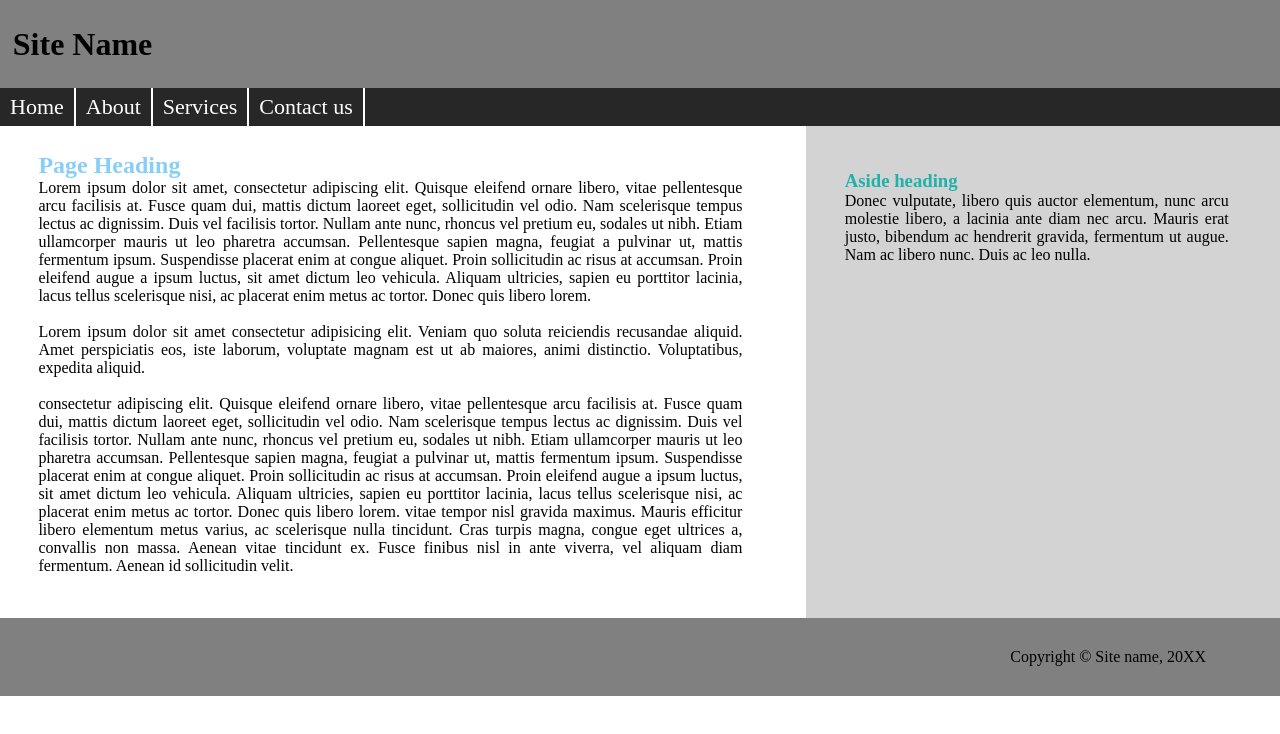
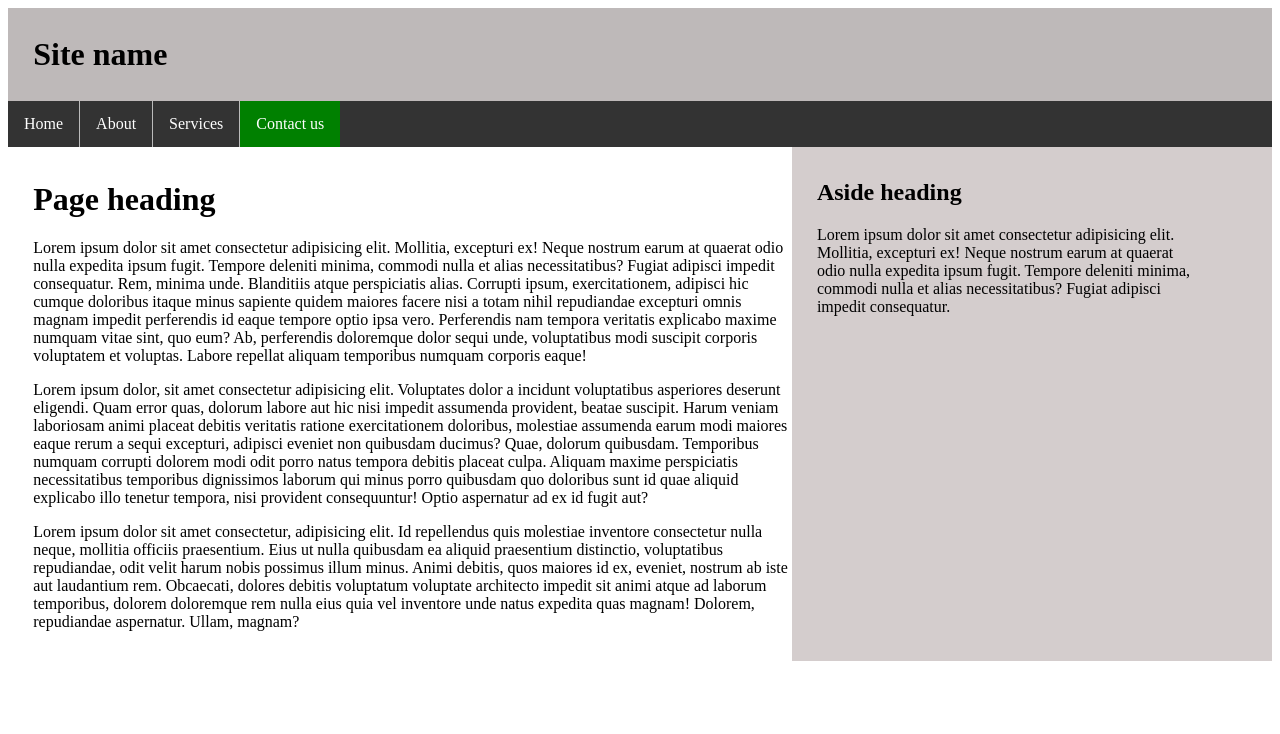
Before and after one commit to sawanyadav1925/template2, a plain HTML site: page src/index.html in a window 1280 px wide. Drawn offline with Linux system fonts and the light colour scheme.

Commit message:
first commit

```diff
--- a/src/index.html
+++ b/src/index.html
@@ -1,95 +1,47 @@
 <!DOCTYPE html>
-<html lang="en">
+<html>
+    <head>
+<title>template2</title>
+<link rel="stylesheet" href="style.css">
 
-<head>
-    <meta charset="UTF-8">
-    <meta http-equiv="X-UA-Compatible" content="IE=edge">
-    <meta name="viewport" content="width=device-width, initial-scale=1.0">
-    <title>Template 2</title>
-    <link rel="stylesheet" href="style.css">
+
     </head>
+    <body>
+        <div id="site">
+            <h1>Site name</h1>
 
-<body>
 
-    <div id="wrapper">
-        <div id="header">
-            <h1>Site Name</h1>
-            <nav>
+        </div>
         <ul>
-                    <a href="#" class="nav-link">
-                        <li> Home</li>
-                    </a>
-                    <a href="#" class="nav-link">
-                        <li>About</li>
-                    </a>
-                    <a href="#" class="nav-link">
-                        <li>Services</li>
-                    </a>
-                    <a href="#" class="nav-link">
-                        <li>Contact us</li>
-                    </a>
+            <li><a href="#">Home</a></li>
+            <li><a href="#">About</a></li>
+            <li><a href="#">Services</a></li>
+            <li><a id="contact" href="#">Contact us</a></li>
         </ul>
-            </nav>
+
+        <div >
+
+            <div  id=heading >
+
+                <h1 class="headings-color" >Page heading</h1>
+
+                <p class="para">Lorem ipsum dolor sit amet consectetur adipisicing elit. Mollitia, excepturi ex! Neque nostrum earum at quaerat odio nulla expedita ipsum fugit. Tempore deleniti minima, commodi nulla et alias necessitatibus? Fugiat adipisci impedit consequatur. Rem, minima unde. Blanditiis atque perspiciatis alias. Corrupti ipsum, exercitationem, adipisci hic cumque doloribus itaque minus sapiente quidem maiores facere nisi a totam nihil repudiandae excepturi omnis magnam impedit perferendis id eaque tempore optio ipsa vero. Perferendis nam tempora veritatis explicabo maxime numquam vitae sint, quo eum? Ab, perferendis doloremque dolor sequi unde, voluptatibus modi suscipit corporis voluptatem et voluptas. Labore repellat aliquam temporibus numquam corporis eaque!</ex></p>
+
+                <p class="para">Lorem ipsum dolor, sit amet consectetur adipisicing elit. Voluptates dolor a incidunt voluptatibus asperiores deserunt eligendi. Quam error quas, dolorum labore aut hic nisi impedit assumenda provident, beatae suscipit. Harum veniam laboriosam animi placeat debitis veritatis ratione exercitationem doloribus, molestiae assumenda earum modi maiores eaque rerum a sequi excepturi, adipisci eveniet non quibusdam ducimus? Quae, dolorum quibusdam. Temporibus numquam corrupti dolorem modi odit porro natus tempora debitis placeat culpa. Aliquam maxime perspiciatis necessitatibus temporibus dignissimos laborum qui minus porro quibusdam quo doloribus sunt id quae aliquid explicabo illo tenetur tempora, nisi provident consequuntur! Optio aspernatur ad ex id fugit aut?</p>
+
+                <p class="para">Lorem ipsum dolor sit amet consectetur, adipisicing elit. Id repellendus quis molestiae inventore consectetur nulla neque, mollitia officiis praesentium. Eius ut nulla quibusdam ea aliquid praesentium distinctio, voluptatibus repudiandae, odit velit harum nobis possimus illum minus. Animi debitis, quos maiores id ex, eveniet, nostrum ab iste aut laudantium rem. Obcaecati, dolores debitis voluptatum voluptate architecto impedit sit animi atque ad laborum temporibus, dolorem doloremque rem nulla eius quia vel inventore unde natus expedita quas magnam! Dolorem, repudiandae aspernatur. Ullam, magnam?</p>
             </div>
 
-        <div id="main">
-            <div id="content">
-                <h2>Page Heading</h2>
 
+            <div id="aside-head">
+             <h2 class="headings-color">Aside heading</h2>
              <p>
-                    Lorem ipsum dolor sit amet, consectetur adipiscing elit. Quisque eleifend ornare libero, vitae
-                    pellentesque arcu facilisis at. Fusce quam dui, mattis dictum laoreet eget, sollicitudin vel odio.
-                    Nam scelerisque tempus lectus ac dignissim. Duis vel facilisis tortor. Nullam ante nunc, rhoncus vel
-                    pretium eu, sodales ut nibh. Etiam ullamcorper mauris ut leo pharetra accumsan. Pellentesque sapien
-                    magna, feugiat a pulvinar ut, mattis fermentum ipsum. Suspendisse placerat enim at congue aliquet.
-                    Proin sollicitudin ac risus at accumsan. Proin eleifend augue a ipsum luctus, sit amet dictum leo
-                    vehicula. Aliquam ultricies, sapien eu porttitor lacinia, lacus tellus scelerisque nisi, ac placerat
-                    enim metus ac tortor. Donec quis libero lorem.
-                </p>
-                <br>
-                <p>
-                    Lorem ipsum dolor sit amet consectetur adipisicing elit. Veniam quo soluta reiciendis recusandae
-                    aliquid. Amet perspiciatis eos, iste laborum, voluptate magnam est ut ab maiores, animi distinctio.
-                    Voluptatibus, expedita aliquid.
-                </p>
-                <br>
-                <p>
-                    consectetur adipiscing elit. Quisque eleifend ornare libero, vitae
-                    pellentesque arcu facilisis at. Fusce quam dui, mattis dictum laoreet eget, sollicitudin vel odio.
-                    Nam scelerisque tempus lectus ac dignissim. Duis vel facilisis tortor. Nullam ante nunc, rhoncus vel
-                    pretium eu, sodales ut nibh. Etiam ullamcorper mauris ut leo pharetra accumsan. Pellentesque sapien
-                    magna, feugiat a pulvinar ut, mattis fermentum ipsum. Suspendisse placerat enim at congue aliquet.
-                    Proin sollicitudin ac risus at accumsan. Proin eleifend augue a ipsum luctus, sit amet dictum leo
-                    vehicula. Aliquam ultricies, sapien eu porttitor lacinia, lacus tellus scelerisque nisi, ac placerat
-                    enim metus ac tortor. Donec quis libero lorem.
-                    vitae tempor nisl gravida maximus. Mauris efficitur libero elementum metus varius, ac
-                    scelerisque nulla tincidunt. Cras turpis magna, congue eget ultrices a, convallis non massa. Aenean
-                    vitae tincidunt ex. Fusce finibus nisl in ante viverra, vel aliquam diam fermentum. Aenean id
-                    sollicitudin velit.
-                </p>
-                <br>
-            </div>
-            <br>
-
-
-            <div id="sidebar">
-                <h3> Aside heading</h3>
-                <p>
-                    Donec vulputate, libero quis auctor elementum, nunc arcu molestie libero, a lacinia ante diam nec
-                    arcu. Mauris erat justo, bibendum ac hendrerit gravida, fermentum ut augue. Nam ac libero nunc. Duis
-                    ac leo nulla.
-                </p>
-            </div>
-
-        </div>
-
-        <div id="footer">
-            <p>
-                Copyright &copy; Site name, 20XX
+             Lorem ipsum dolor sit amet consectetur adipisicing elit. Mollitia, excepturi ex! Neque nostrum earum at quaerat odio nulla expedita ipsum fugit. Tempore deleniti minima, commodi nulla et alias necessitatibus? Fugiat adipisci impedit consequatur.
         </p>
          </div>
         </div>
 
+
+
     </body>
-
 </html>
--- a/src/style.css
+++ b/src/style.css
@@ -1,66 +1,65 @@
-* {
+#site{
+  background-color: rgb(190, 185, 185);
+  color: black;
+
+  padding-top: .5%;
+  padding-left: 2%;
+  padding-bottom: .5%;
+
+}
+
+
+
+ul {
+  list-style-type: none;
   margin: 0;
   padding: 0;
+  overflow: hidden;
+  background-color: #333;
 }
 
-  #header {
-    background-color: gray;
+li {
+  float: left;
+  border-right:1px solid #bbb;
 }
-  nav {
-    background-color: rgb(39, 39, 39);
+
+li:last-child {
+  border-right: none;
 }
-  nav ul {
-    list-style: none;
+
+li a {
+  display: block;
   color: white;
-    display: flex;
-  }
-  nav ul li {
-    display: block;
-    font-size: 22px;
-    font-family: "Times New Roman", Times, serif;
-    color: white;
-    border-right: 2px solid white;
-    padding: 6px 10px;
-  }
-  .nav-link {
-    color: white;
+  text-align: center;
+  padding: 14px 16px;
   text-decoration: none;
 }
-  nav ul li:hover {
+
+li a:hover:not(.active) {
+  background-color: #111;
+}
+
+#contact{
   background-color: green;
 }
-  #main {
-    background-color: lightgray;
-    width: 100%;
-    text-align: justify;
-    overflow: hidden;
+
+#heading{
+        padding-top: 1%;
+  padding-left: 2%;
+  width:60%;
+  float:left ;
+
 }
-  #content {
-    width: 55%;
-    float: left;
-    background-color: white;
-    padding: 2% 5% 2% 3%;
+#aside-head{
+  width:30%;
+  float:left;
+  padding-top: 1%;
+  padding-left: 2%;
+   padding-right: 6%;
+    padding-bottom: 26%;
+     background-color: rgb(212, 205, 205) ;
+
+
+
+
 }
-  #sidebar {
-    width: 30%;
-    float: right;
-    padding: 2% 4% 2% 1%;
-  }
-  #footer {
-    background-color: gray;
-    overflow: hidden;
-    padding-right: 5%;
-  }
-  #footer p {
-    float: right;
-    padding: 30px 10px;
-  }
-  h1 {
-    padding: 2% 0% 2% 1%;
-  }
-  h2 {
-    color: lightskyblue;
-  }
-  h3 {
-    color: lightseagreen;
-  }
```
Lines whose indentation alone changed are shown as unchanged.
